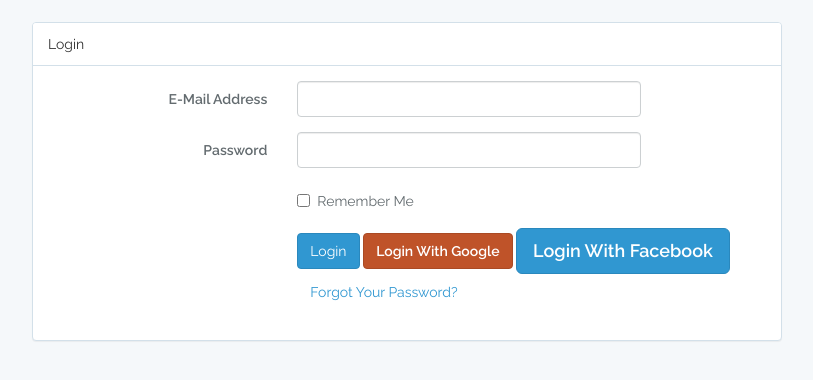
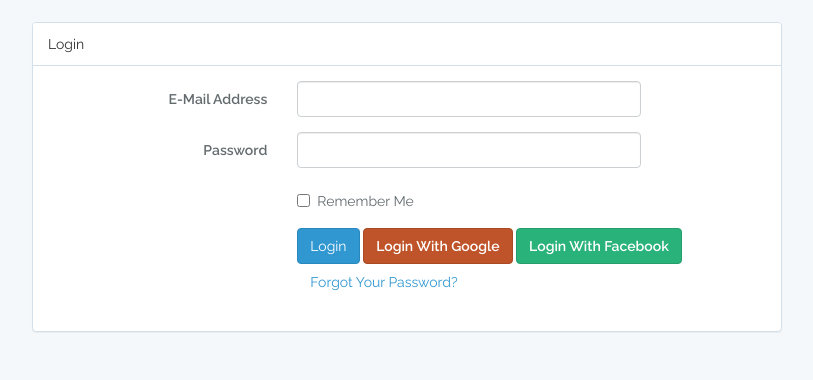
Before and after one commit to phpac2017/booklibrary, a Laravel app: page /login in a window 1280 px wide. Shown: the part 51-431 px from the top of the page, without its empty margins (233-1046 px from the left). Run offline with Laravel 8, Linux system fonts and the light colour scheme; settings files or empty folders that the repository lacks are supplied.

Commit message:
Files Updated

```diff
--- a/resources/views/auth/login.blade.php
+++ b/resources/views/auth/login.blade.php
@@ -57,7 +57,7 @@
 								<a href="{{ url('auth/google') }}" class="btn btn-danger">
 									<strong>Login With Google</strong>
                                 </a>
-                                <a href="{{ url('auth/facebook') }}" class="btn btn-lg btn-primary">
+                                <a href="{{ url('auth/facebook') }}" class="btn btn-success">
                                     <strong>Login With Facebook</strong>
                                 </a>
                                 <a class="btn btn-link" href="{{ route('password.request') }}">
```
